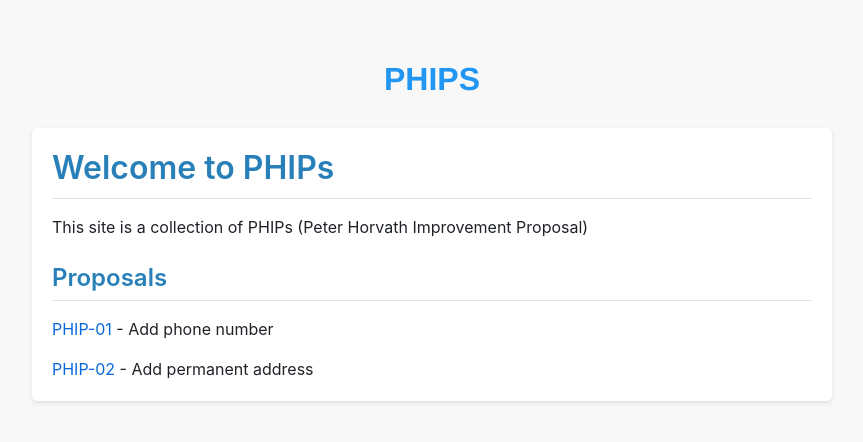
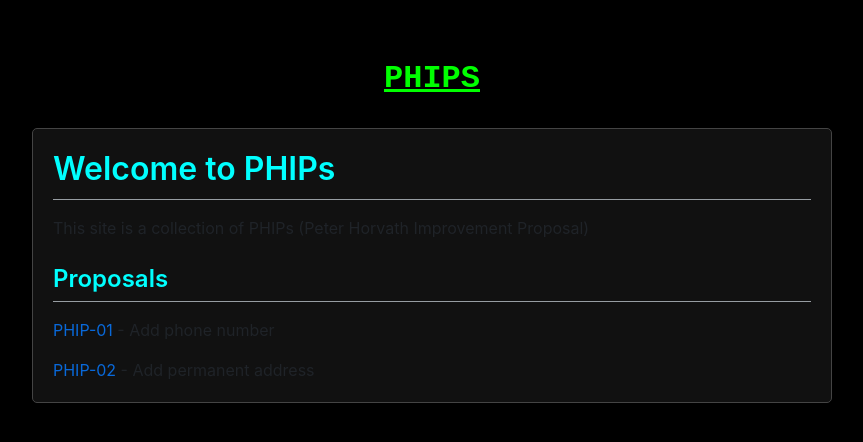
Before and after one commit to OptionPlus/PHIPs, a Jekyll site: the page built from index.md, in a window 1280 px wide. Shown: the top 442 px of the page, without its empty margins (208-1071 px from the left). Built offline with Jekyll 4.4.1, drawn with Linux system fonts in a browser that asks for light colours; nearby versions of some CDN libraries; our own code applies the rules of GitHub Pages for plain Markdown files.

Commit message:
Update default.html

```diff
--- a/_layouts/default.html
+++ b/_layouts/default.html
@@ -8,32 +8,33 @@
     <link rel="stylesheet" href="https://cdnjs.cloudflare.com/ajax/libs/github-markdown-css/5.1.0/github-markdown.min.css">
     <style>
         body {
-            font-family: 'Helvetica Neue', Arial, sans-serif;
+            font-family: 'Courier New', Courier, monospace; /* Classic cypherpunk font */
+            background-color: #000;
+            color: #0f0; /* Green text for readability contrast */
             max-width: 800px;
             margin: 20px auto;
             padding: 20px;
-            background-color: #f8f8f8;
-            color: #333;
         }
 
         .markdown-body {
+            background-color: #111;
+            border: 1px solid #444;
             padding: 20px;
-            background-color: white;
             border-radius: 5px;
-            box-shadow: 0 2px 5px rgba(0, 0, 0, 0.1);
         }
 
         h1, h2, h3 {
-            color: #2980b9;
+            color: #0ff; /* Bright cyan for headings */
         }
 
         a {
-            color: #2196f3;
-            text-decoration: none;
+            color: #0f0; /* Green links */
+            text-decoration: underline;
         }
 
         a:hover {
-            text-decoration: underline;
+            text-decoration: none;
+            color: #0ff;
         }
 
         header {
@@ -45,10 +46,11 @@
 </head>
 <body>
     <header>
-        <h1><a href="{{ site.baseurl | prepend: site.url }}">{{ site.title }}</a></h1>
+        <h1 style="color: #0ff;"> <a href="{{ site.baseurl | prepend: site.url }}">{{ site.title }}</a></h1</h1>
     </header>
     <main class="markdown-body">
         {{ content }}
     </main>
+
 </body>
 </html>
```
